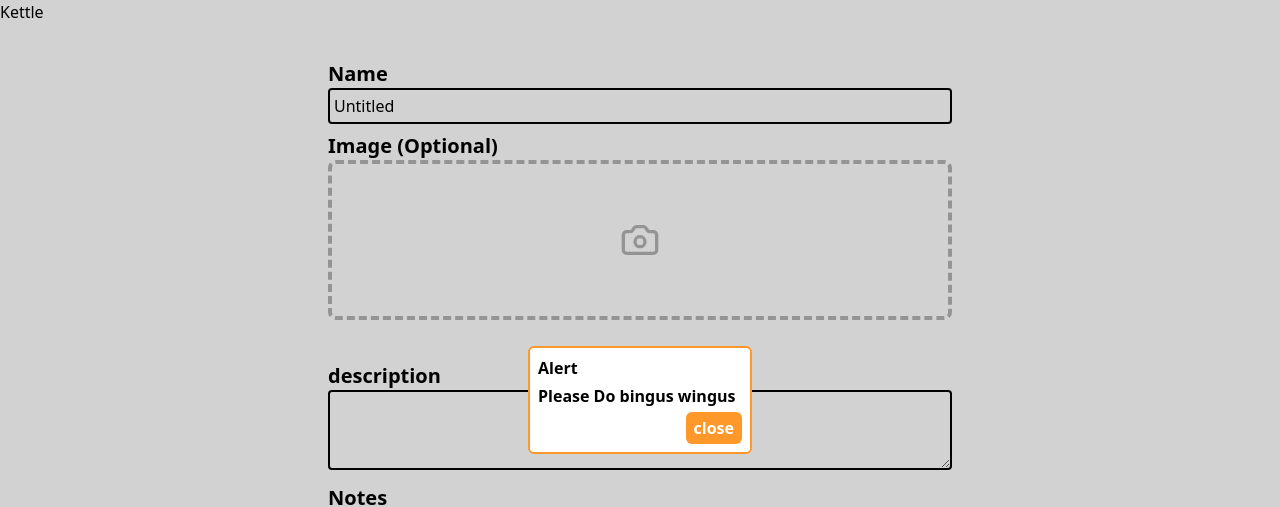
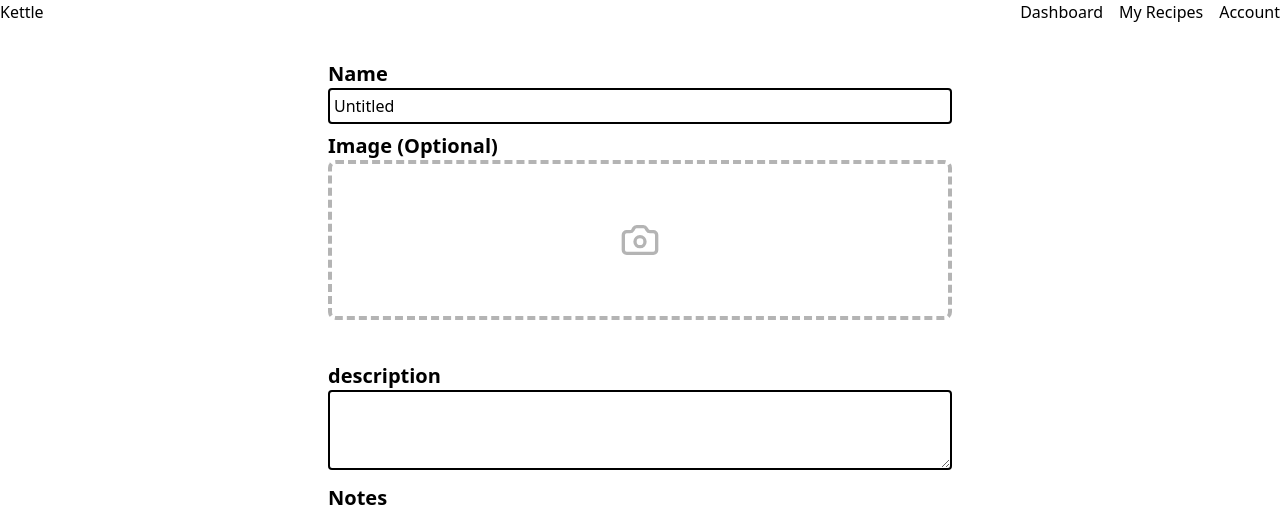
Before and after one commit to MarioAviles19/Kettle, a SvelteKit app: page /Create in a window 1280 px wide. Shown: the top 507 px of the page. Built offline with nearby package versions, Linux system fonts and the light colour scheme; no server answers.

Commit message:
Adjusted pop up and began adding header

```diff
--- a/src/lib/Components/AlternateRecipeInput.svelte
+++ b/src/lib/Components/AlternateRecipeInput.svelte
@@ -1,7 +1,7 @@
 <script lang=ts>
 
 	import IngredientsInput from "$lib/Components/IngredientsInput.svelte";
-	import { MultiStep } from "$lib/Components/MultiStep";
+	import { MultiStep } from "$lib/Components/UI/MultiStep";
 	import ProcedureInput from "$lib/Components/ProcedureInput.svelte";
 	import { Forward, Apple, CookingPot, Text, ArrowRight, ArrowLeft } from "lucide-svelte";
 	import RecipeDetailsInput from "$lib/Components/RecipeDetailsInput.svelte";
@@ -96,9 +96,7 @@
 </MultiStep.Root>
 
 <style>
-    .composeStep{
 
-    }
     .slider{
         background: linear-gradient(to left, rgba(128, 128, 128, 0.354) 50%, var(--color-accent-1) 50%) right;
         background-size: 200% 100%;
--- a/src/lib/Components/RecipeInput.svelte
+++ b/src/lib/Components/RecipeInput.svelte
@@ -45,7 +45,7 @@
     }
 
     $:recipe = {
-        image,
+        image : $image,
         name,
         description,
         notes,
--- a/src/lib/Components/UI/PopUp/PopUp.svelte
+++ b/src/lib/Components/UI/PopUp/PopUp.svelte
@@ -2,7 +2,7 @@
     import { PopUp } from ".";
     import { fade } from "svelte/transition";
 
-    let open = true;
+    let open = false;
 
     let name = "Alert";
     let content = "Please Do bingus wingus";
@@ -19,8 +19,8 @@
 
 {#if open}
     <div transition:fade class="fixed top-0 left-0 w-full h-full flex justify-center items-center z-10 bg-[#0000002d]">
-        <div class="max-w-[30rem] min-w-[14rem] rounded-md bg-background-1 p-2 border-2 border-accent-1">
-            <h2 class="font-bold">{name}</h2>
+        <div class="max-w-[30rem] min-w-[14rem] rounded-md bg-background-1 p-4 border-2 border-accent-1 mb-10">
+            <h2 class="font-bold mb-2">{name}</h2>
             <p class="font-semibold my-1">{content}</p>
             <div class="flex justify-end">
                 <button on:click={()=>{open = false}} class="px-2 py-1 font-bold bg-accent-1 text-white rounded-md" type="button">close</button>
--- a/src/routes/+layout.svelte
+++ b/src/routes/+layout.svelte
@@ -3,9 +3,21 @@
 import "../app.css"
 </script>
 
-<header>
+<header class="flex justify-between items-center">
     <h1>Kettle</h1>
-
+    <nav>
+        <ul class="flex gap-4">
+            <li>
+                <a href="/Dashboard">Dashboard</a>
+            </li>
+            <li>
+                <a href="/Recipes">My Recipes</a>
+            </li>
+            <li>
+                <a href="/Account">Account</a>
+            </li>
+        </ul>
+    </nav>
 </header>
 
 <main class="p-1">
--- a/src/routes/Create/+page.svelte
+++ b/src/routes/Create/+page.svelte
@@ -1,6 +1,8 @@
 <script lang=ts>
-    import { addDoc } from "firebase/firestore";
+    import { addDoc, collection } from "firebase/firestore";
+    import { authState } from "$lib/stores";
     import { firestore } from "$lib/Firebase";
+    import PopUp from "$lib/Components/UI/PopUp/PopUp.svelte";
     import RecipeInput from "$lib/Components/RecipeInput.svelte";
 
     let recipe : {
@@ -12,14 +14,20 @@
     ingredients : string[];
 } | undefined
 
- function UploadRecipe(e : SubmitEvent){
+ async function UploadRecipe(e : SubmitEvent){
     e.preventDefault();
+    const ref = collection(firestore, "TestRecipes/");
+    const payload = {...recipe, ownerID : $authState?.uid}
 
+    console.log(payload)
+    const res = await addDoc(ref, {...recipe, ownerID : $authState?.uid});
 
+    UploadSuccess()
+    console.log(res)
  }
 
  function UploadSuccess(){
-
+    console.log("success")
  }
 
  function UploadFailure(){
```
